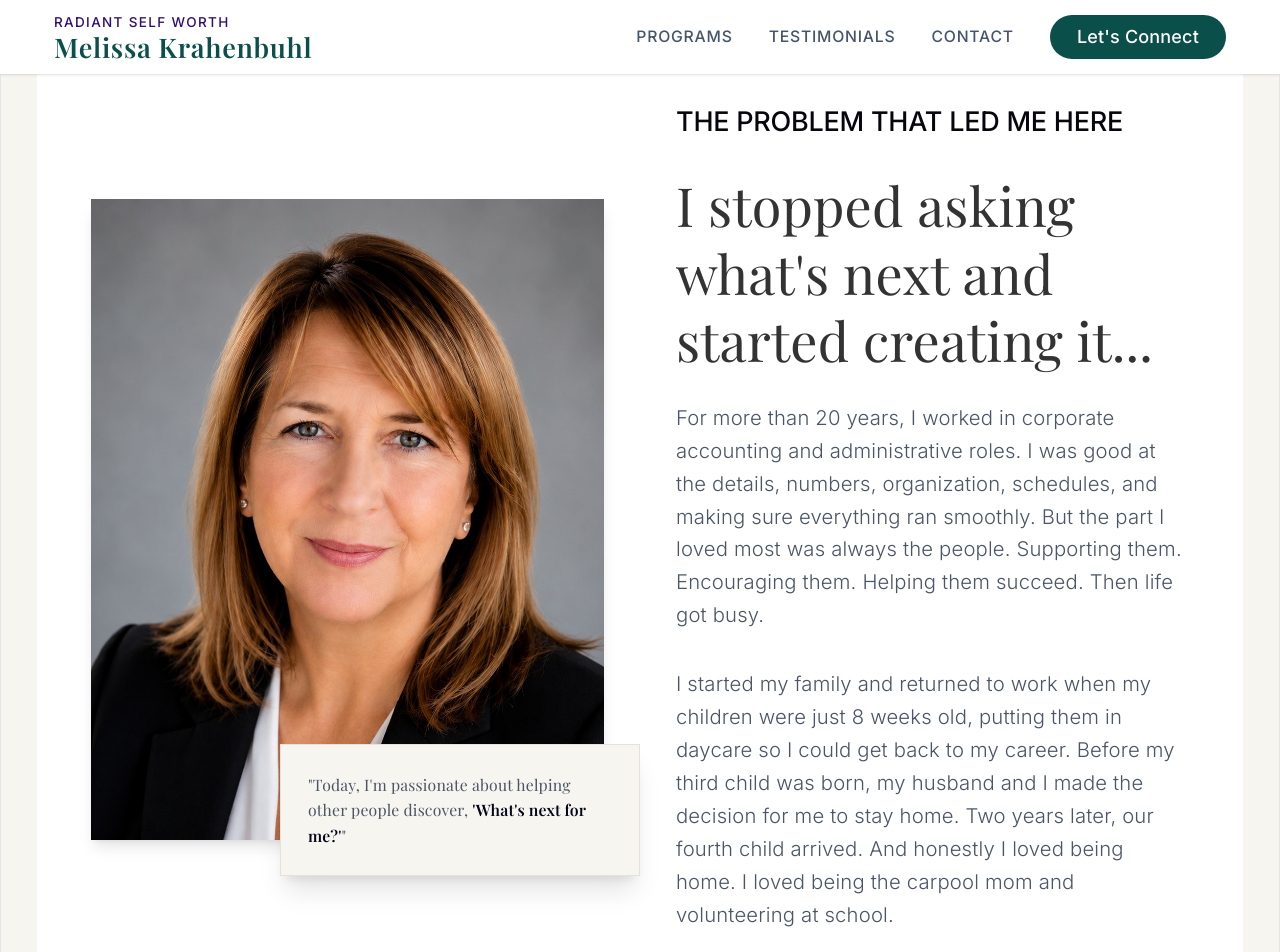
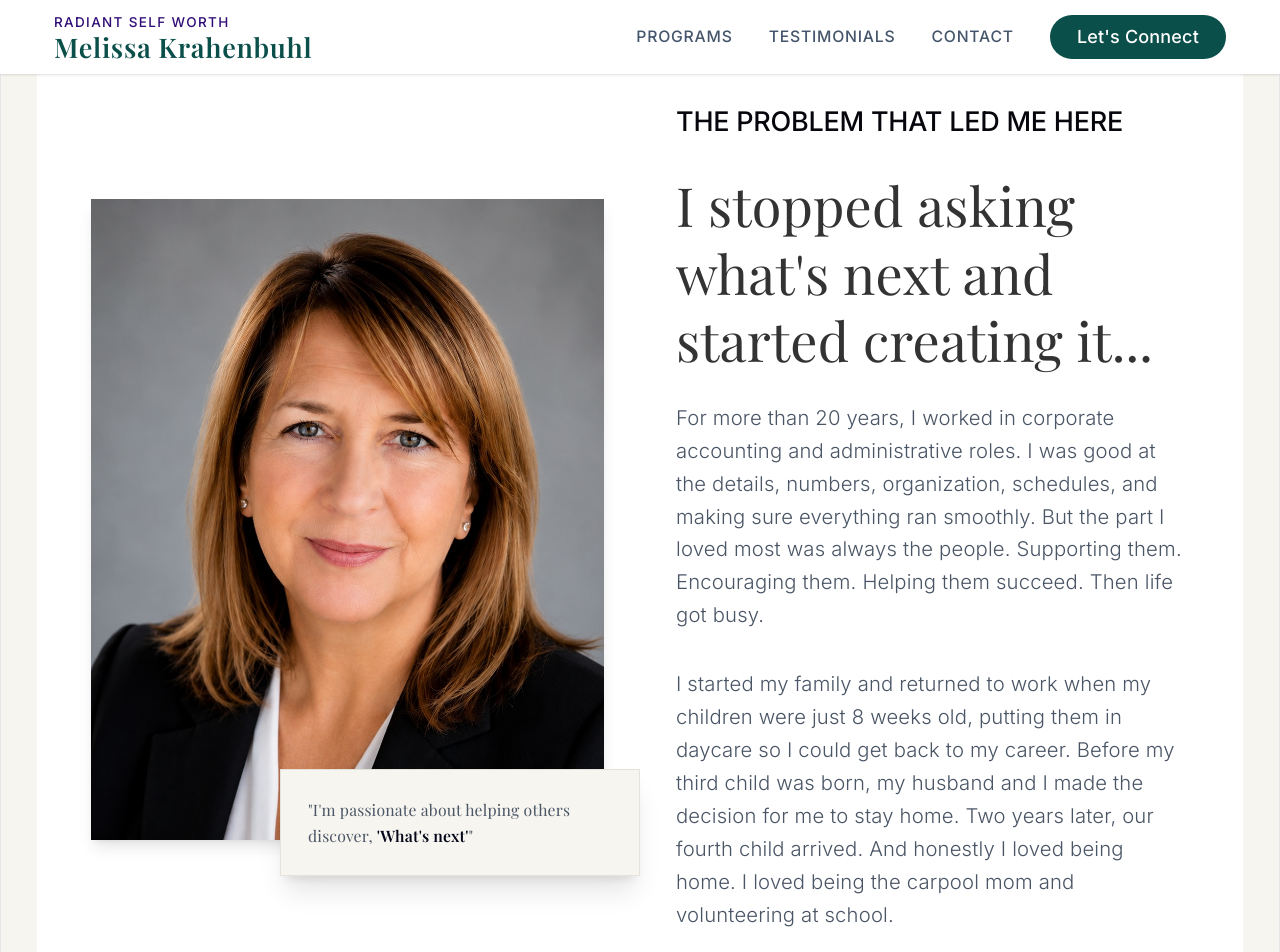
Before and after one commit to johnkrahenbuhl/mk-personal, a React (Vite) app: page / in a window 1280 px wide. Shown: the top 952 px of the page. Built offline with nearby package versions, Linux system fonts and the light colour scheme; a web font is replaced by a local one.

Commit message:
Revise text in About component
Updated text in About component to enhance clarity.

```diff
--- a/src/components/About.tsx
+++ b/src/components/About.tsx
@@ -16,8 +16,8 @@ export default function About() {
           {/* Adjusted classes below: w-full and mt-6 for mobile, md: for desktop positioning */}
           <div className="bg-sand p-6 shadow-xl border border-stone w-full mt-6 relative z-10 md:absolute md:-bottom-8 md:-right-8 md:max-w-xs md:mt-0">
             <p className="text-sm italic text-gray-600 font-serif leading-relaxed">
-              "Today, I'm passionate about helping other people discover,{" "}
-            <span className="font-bold text-slate-950"> 'What's next for me?'</span>"
+              "I'm passionate about helping others discover,{" "}
+            <span className="font-bold text-slate-950"> 'What's next'</span>"
             </p>
           </div>
         </div>
```
